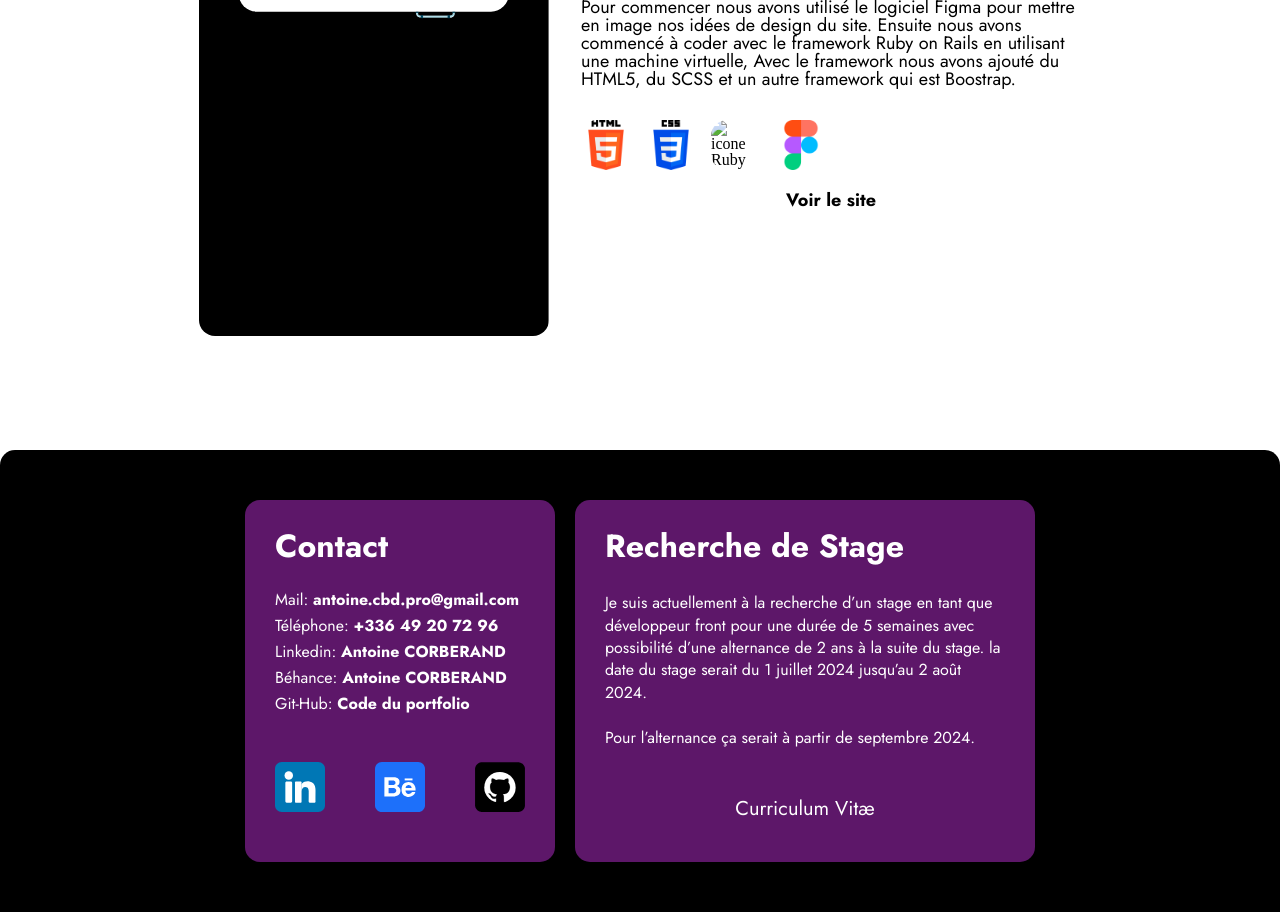
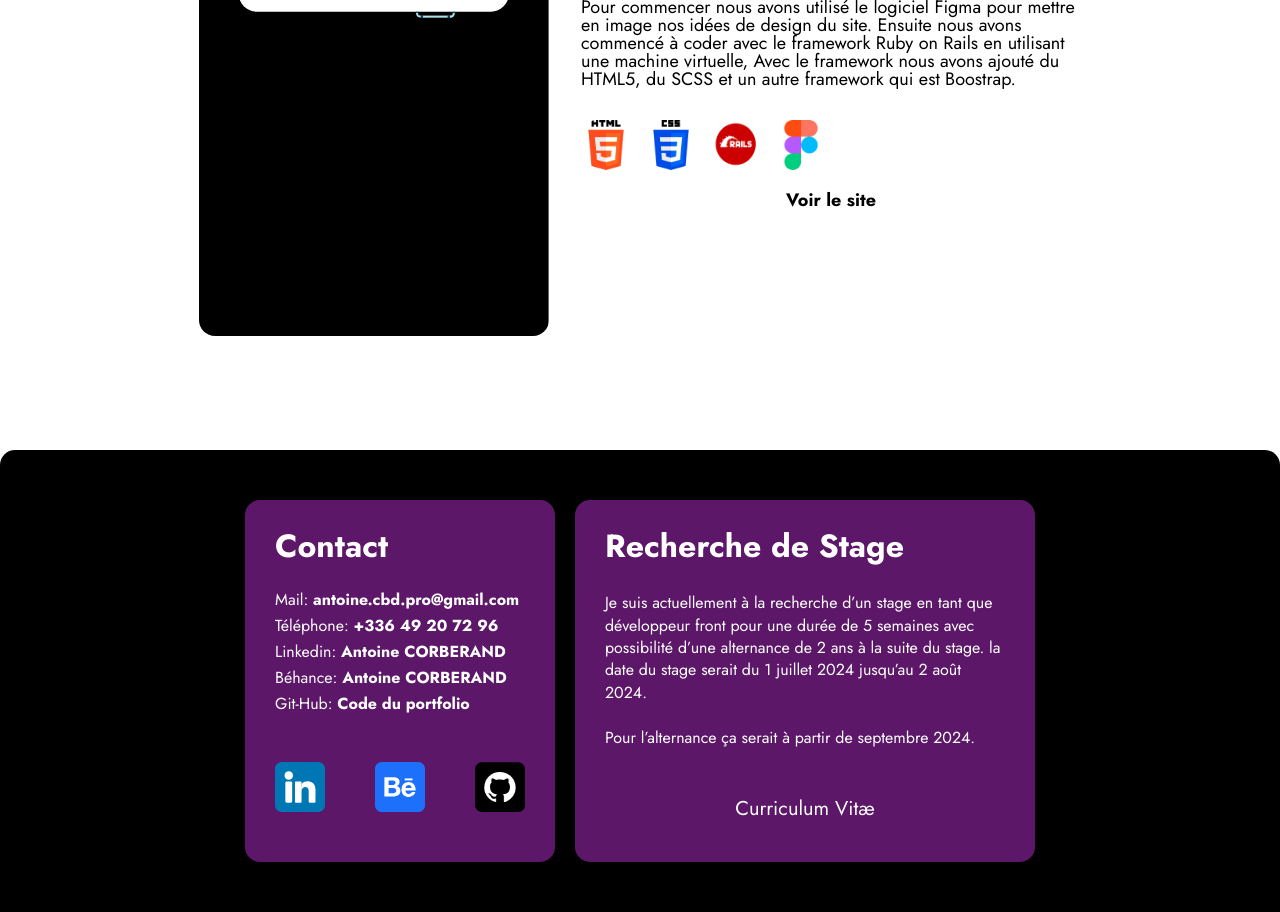
Before and after one commit to ACORBERAND/Portfolio, a plain HTML site: page projet.html in a window 1280 px wide. Shown: the part 1600-2512 px from the top of the page. Drawn offline with Linux system fonts and the light colour scheme.

Commit message:
ruby on rails

```diff
--- a/projet.html
+++ b/projet.html
@@ -121,7 +121,7 @@
                 <div class="icone_bloc">
                     <img src="img/html-5_1.webp" alt="icone html"  loading="lazy">
                     <img src="img/css-3_1.webp" alt="icone css"   loading="lazy">
-                    <img src="img/" alt="icone Ruby on Rails"    loading="lazy">
+                    <img src="img/ruby_on_rails.webp" alt="icone Ruby on Rails"    loading="lazy">
                     <img src="img/figma_1.webp" alt="icone Figma" loading="lazy">
                 </div>
                 <a href="https://kcaldata.osc-fr1.scalingo.io">
```
Also changed, not shown: img/ruby_on_rails.webp (added).
